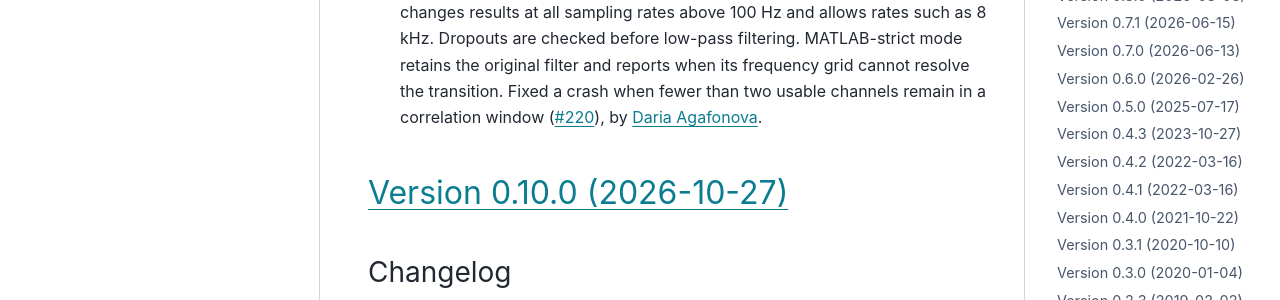
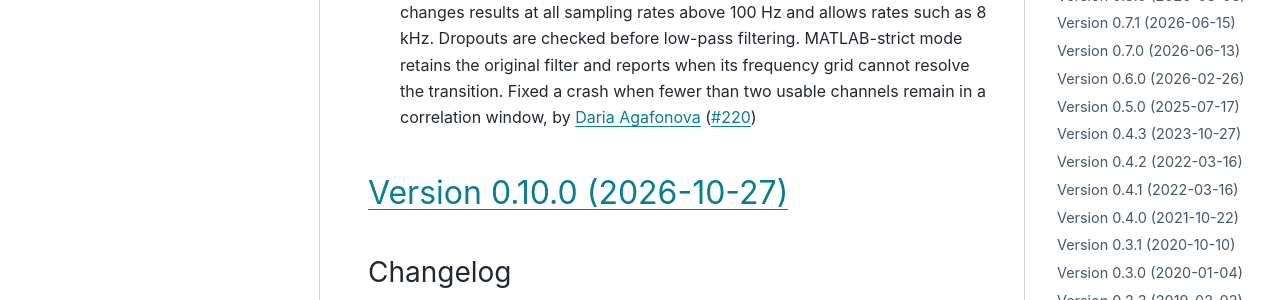
Before and after one commit to sappelhoff/pyprep, a Sphinx documentation site: the page built from docs/changelog.rst, in a window 1280 px wide and 900 px high, scrolled down 949 px. Shown: the part 285-585 px from the top of the window. Built offline with Sphinx 7.4.7 and the PyData theme 0.15.4, drawn with Linux system fonts in a browser that asks for light colours; the version number could not be read and is left out; some of the changed text lies outside the part shown.

Commit message:
Match changelog entry format and drop test case asserting a missed dropout
The case with a dropout split exactly in half across two windows asserted
that it goes undetected, which locked in a blind spot of the whole-window
MAD rule without guarding any behavior.

```diff
--- a/docs/changelog.rst
+++ b/docs/changelog.rst
@@ -26,7 +26,7 @@ Version 0.11.0 (unreleased)
 
 Changelog
 ~~~~~~~~~
-- :class:`~pyprep.NoisyChannels` now uses MNE for low-pass filtering in default mode. This changes results at all sampling rates above 100 Hz and allows rates such as 8 kHz. Dropouts are checked before low-pass filtering. MATLAB-strict mode retains the original filter and reports when its frequency grid cannot resolve the transition. Fixed a crash when fewer than two usable channels remain in a correlation window (:gh:`220`), by `Daria Agafonova`_.
+- :class:`~pyprep.NoisyChannels` now uses MNE for low-pass filtering in default mode. This changes results at all sampling rates above 100 Hz and allows rates such as 8 kHz. Dropouts are checked before low-pass filtering. MATLAB-strict mode retains the original filter and reports when its frequency grid cannot resolve the transition. Fixed a crash when fewer than two usable channels remain in a correlation window, by `Daria Agafonova`_ (:gh:`220`)
 
 .. _changes_0_10_0:
 
```
Also changed, not shown: 1 other file.
